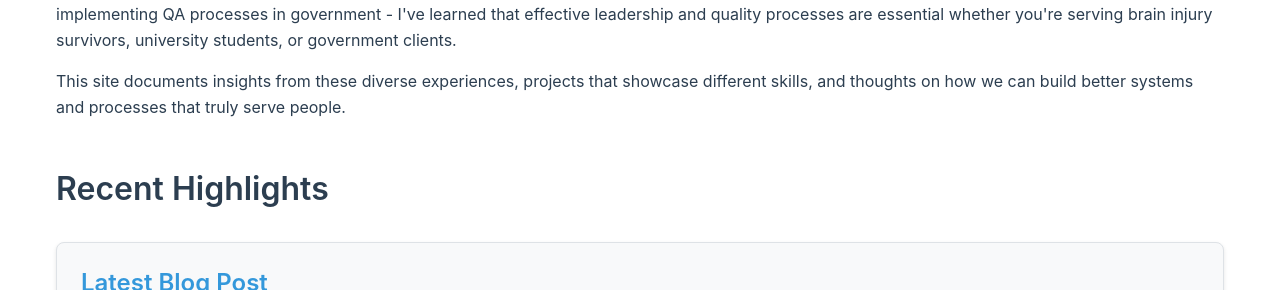
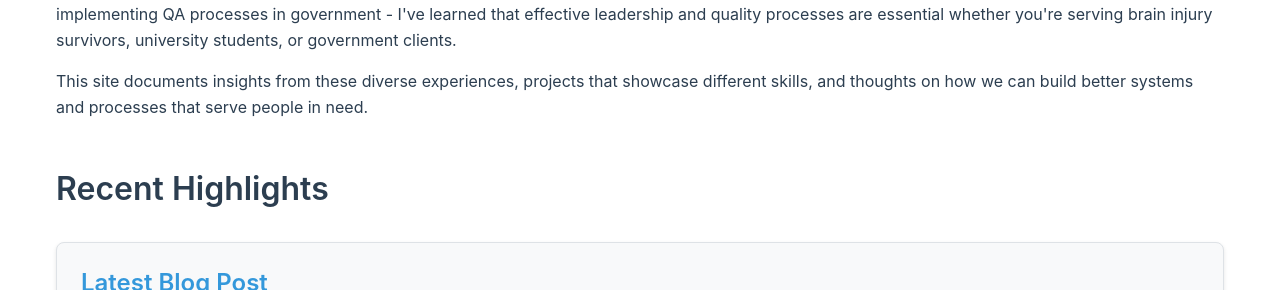
Before and after one commit to TDK250/Toms-Site, a Jekyll site: the page built from index.md, in a window 1280 px wide and 987 px high. Shown: the part 257-547 px from the top of the window. Built offline with Jekyll 4.4.1, drawn with Linux system fonts in a browser that asks for light colours.

Commit message:
Update index.md

```diff
--- a/index.md
+++ b/index.md
@@ -9,7 +9,7 @@ title: Home
 
   <p>From serving as Vice President of a community centre board to managing student consultants, from coordinating major fundraising events to implementing QA processes in government - I've learned that effective leadership and quality processes are essential whether you're serving brain injury survivors, university students, or government clients.</p>
 
-  <p>This site documents insights from these diverse experiences, projects that showcase different skills, and thoughts on how we can build better systems and processes that truly serve people.</p>
+  <p>This site documents insights from these diverse experiences, projects that showcase different skills, and thoughts on how we can build better systems and processes that serve people in need.</p>
 </section>
 
 <section class="content-section">
```
